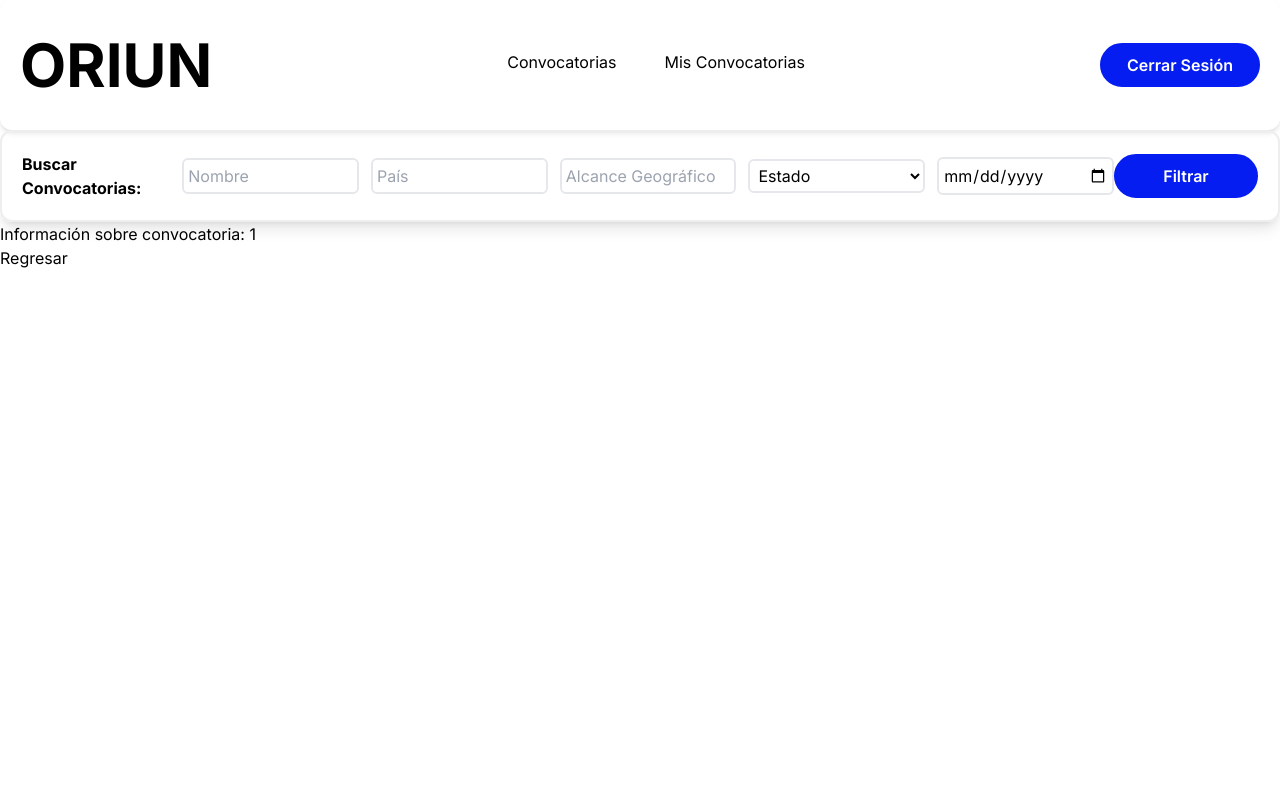
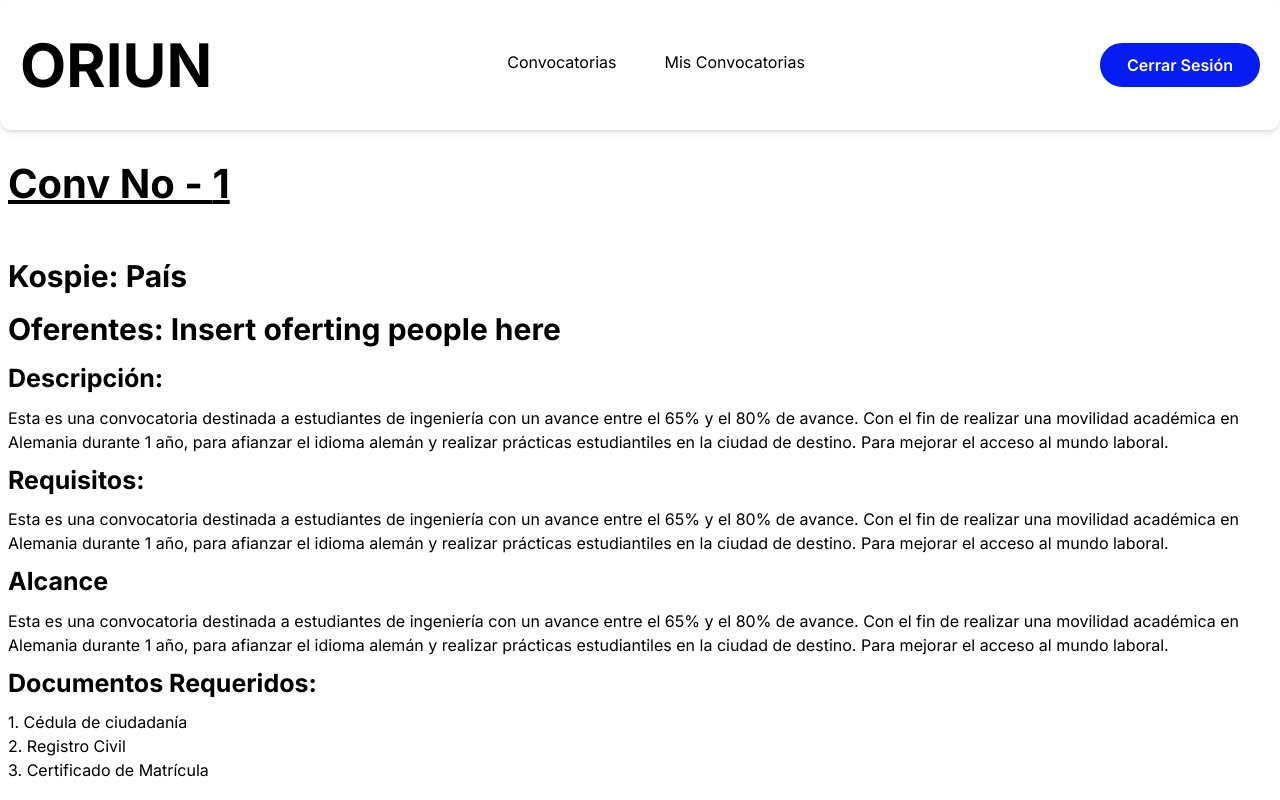
Before and after one commit to camunozv/oriun-frontend, a Next.js app: page /ConvocatoriasEstudiante/1 in a window 1280 px wide. Built offline with nearby package versions, Linux system fonts and the light colour scheme.

Commit message:
Student details page first overview

```diff
--- a/app/ConvocatoriasAdmin/[ActualizarConvocatoria]/page.jsx
+++ b/app/ConvocatoriasAdmin/[ActualizarConvocatoria]/page.jsx
@@ -10,11 +10,9 @@ function ActualizarConvocatoria({ params }) {
   const id = params.ActualizarConvocatoria;
 
   return (
-    <>
-      <main className="relative mt-4 mx-auto overflow-hidden max-w-[1580px] gap-3 p-2">
-        <UpdateConvocatoria />
-      </main>
-    </>
+    <main className="relative mt-4 mx-auto overflow-hidden max-w-[1580px] gap-3 p-2">
+      <UpdateConvocatoria id={id} />
+    </main>
   );
 }
 
--- a/app/ConvocatoriasAdmin/page.jsx
+++ b/app/ConvocatoriasAdmin/page.jsx
@@ -18,15 +18,7 @@ async function ConvocatoriasAdminPage() {
     <>
       <Filter />
       <main className="relative mt-4 mx-auto overflow-hidden max-w-[1580px] gap-3 p-2">
-        {/* <div className="grid grid-cols-3 w-full gap-6">
-          <CardConvocatorias admin={true} />
-          <CardConvocatorias admin={true} />
-          <CardConvocatorias admin={true} />
-          <CardConvocatorias admin={true} />
-          <CardConvocatorias admin={true} />
-          <CardConvocatorias admin={true} />
-        </div> */}
-        <GridConvocatorias calls={calls}/>
+        <GridConvocatorias calls={calls} admin={true}/>
       </main>
     </>
   );
--- a/app/ConvocatoriasEstudiante/[lambda]/page.jsx
+++ b/app/ConvocatoriasEstudiante/[lambda]/page.jsx
@@ -1,24 +1,23 @@
 import Link from "next/link";
 import React from "react";
+import DetailsConvocatoria from "@/components/ConvsPage/DetailsConvocatoria";
 
 function ConvocatoriasDetailsPage({ params }) {
+  const id = params.lambda;
   return (
-    <main>
-      <h1>Información sobre convocatoria: {params.lambda} </h1>
-
-      {/*
-
-        Se debe crear un componente para la presentación de la info de una convocatoria
-        en partícular.
-
-        Más adelante debe sacarse la funcionalidad de postulación y demás.
-
-       */}
-
-       <Link href = "../convocatorias">Regresar</Link>
-    </main>
+    <>
+      <main className="relative mt-4 mx-auto overflow-hidden max-w-[1580px] gap-3 p-2">
+        <DetailsConvocatoria
+          idConvocatoria={id}
+          name="Kospie"
+          description={`Esta es una convocatoria destinada a estudiantes de ingeniería con un avance entre el 65% y el 80% de avance. Con el fin de realizar una movilidad académica en Alemania durante 1 año,
+          para afianzar el idioma alemán y
+          realizar prácticas estudiantiles en la ciudad de destino.
+          Para mejorar el acceso al mundo laboral.`}
+        />
+      </main>
+    </>
   );
 }
 
-
 export default ConvocatoriasDetailsPage;
--- a/app/ConvocatoriasEstudiante/layout.jsx
+++ b/app/ConvocatoriasEstudiante/layout.jsx
@@ -18,7 +18,6 @@ function ConvocatoriasEstudianteLayout({ children }) {
   return (
     <>
       <NavbarConvocatorias links= {LINKS_ESTUDIANTE} />
-      <Filter />
       {children}
     </>
   );
--- a/app/ConvocatoriasEstudiante/page.jsx
+++ b/app/ConvocatoriasEstudiante/page.jsx
@@ -3,6 +3,8 @@ import React from "react";
 import Navbar from "@/components/Navbar/Navbar";
 import Filter from "@/components/ConvsPage/Filter";
 import CardConvocatorias from "@/components/ConvsPage/CardConvocatorias";
+import GridConvocatorias from "@/components/ConvsPage/GridConvocatorias";
+import { getCalls } from "@/lib/calls";
 
 // async function shareMeal({ formData }) {
 // "use-server"; // This creates a soggneante "server-action". Which is a function guaranteed to funciton on the server.
@@ -16,20 +18,14 @@ import CardConvocatorias from "@/components/ConvsPage/CardConvocatorias";
 //   };
 // }
 
-function ConvocatoriasEstudiantePage() {
+async function ConvocatoriasEstudiantePage() {
+  const calls = await getCalls();
+
   return (
     <>
+    <Filter/>
       <main className="relative mt-4 mx-auto overflow-hidden max-w-[1580px] gap-3 p-2">
-        <div className="grid grid-cols-3 w-full gap-6">
-
-          <CardConvocatorias admin = {false} code = "2021"/>
-          <CardConvocatorias admin = {false} code = {2022}/>
-          <CardConvocatorias admin = {false} code = {2023}/>
-          <CardConvocatorias admin = {false} code = {2024}/>
-          <CardConvocatorias admin = {false} code = {2025}/>
-          <CardConvocatorias admin = {false} code = {2026}/>
-
-        </div>
+        <GridConvocatorias admin={false} calls={calls} />
       </main>
     </>
   );
--- a/components/ConvsPage/CardConvocatorias.jsx
+++ b/components/ConvsPage/CardConvocatorias.jsx
@@ -3,10 +3,14 @@ import React, { useState } from "react";
 import Modal from "./Modal";
 import Link from "next/link";
 
-function CardConvocatorias({ admin, description, university_id, available_slots, id }) {
-
+function CardConvocatorias({
+  admin,
+  description,
+  university_id,
+  available_slots,
+  id,
+}) {
   const [isVisibleModal, setIsVisibleModal] = useState(false);
-
 
   if (admin === true) {
     return (
@@ -72,20 +76,27 @@ function CardConvocatorias({ admin, description, university_id, available_slots,
           Flag Here Flag Here Flag Here Flag Here Flag Here Flag Here Flag Here
           Flag Here Flag Here
         </div>
-        <p className="font-semibold">Nombre</p>{" "}
+        {/* <p className="font-semibold">Nombre</p>{" "} */}
         {/** Aqui debe ir prop name de la convocatoria */}
-        <p className="font-semibold">Universidad</p>{" "}
+        {/* <p className="font-semibold">Universidad</p>{" "} */}
         {/** Aqui debe ir prop university de la convocatoria */}
-        <p className="font-semibold">País</p>{" "}
+        {/* <p className="font-semibold">País</p>{" "} */}
         {/** Aqui debe ir prop country de la convocatoria */}
+
+        <p className="font-semibold">{description}</p>
+        <p className="font-semibold">{university_id}</p>
+        <p className="font-semibold">{available_slots}</p>
+
         <div className="flex justify-between items-center w-96">
           <div className="w-full p-2">
+            <Link href={`./ConvocatoriasEstudiante/${id}`}>
               <button
                 type="button"
                 className="w-full font-semibold bg-white border-2 rounded-full border-figma_blue text-figma_blue py-2"
               >
                 Ver detalles
               </button>
+            </Link>
           </div>
           <div className="w-full p-2">
             <button
--- /dev/null
+++ b/components/ConvsPage/DetailsConvocatoria.jsx
@@ -0,0 +1,58 @@
+import React from "react";
+
+function DetailsConvocatoria({ idConvocatoria, name, description, available }) {
+  if (available == false) {
+    return <div>Hello</div>;
+  } else {
+    return (
+      <section className="flex justify-start items-left flex-col gap-2">
+        <h1 className="font-bold text-[40px] underline">
+          Conv No - {idConvocatoria}
+        </h1>
+        <br />
+        <h2 className="font-bold text-[30px] flex items-center justify-between">
+          {name}: País
+        </h2>
+        <h2 className="font-bold text-[30px]">
+          Oferentes: Insert oferting people here
+        </h2>
+        <label
+          htmlFor="description paragraph"
+          className="font-bold text-[25px]"
+        >
+          Descripción:
+        </label>
+        <p id="description paragraph">{description}</p>
+        <label
+          htmlFor="requirements paragraph"
+          className="font-bold text-[25px]"
+        >
+          Requisitos:
+        </label>
+        <p id="requirements paragraph">{description}</p>
+
+        <label
+          htmlFor="reach paragraph"
+          className="font-bold text-[25px]"
+        >
+          Alcance
+        </label>
+        <p id="reach paragraph">{description}</p>
+
+        <label
+          htmlFor="requirements paragraph"
+          className="font-bold text-[25px]"
+        >
+          Documentos Requeridos:
+        </label>
+        <ul id="reach" className="requirements paragraph">
+            <li>1. Cédula de ciudadanía</li>
+            <li>2. Registro Civil</li>
+            <li>3. Certificado de Matrícula</li>
+        </ul>
+      </section>
+    );
+  }
+}
+
+export default DetailsConvocatoria;
--- a/components/ConvsPage/GridConvocatorias.jsx
+++ b/components/ConvsPage/GridConvocatorias.jsx
@@ -1,11 +1,11 @@
 import React from 'react'
 import CardConvocatorias from './CardConvocatorias'
 
-function GridConvocatorias({calls}) {
+function GridConvocatorias({calls, admin}) {
   return (
     <div className="grid grid-cols-3 w-full gap-6">
         {calls.map((call) => (
-            <CardConvocatorias admin={true} id={call.id} available_slots={call.available_slots}
+            <CardConvocatorias admin={admin} id={call.id} available_slots={call.available_slots}
             description={call.description}
             university_id={call.university_id}/>
         ))}
--- a/components/ConvsPage/UpdateConvocatoria.jsx
+++ b/components/ConvsPage/UpdateConvocatoria.jsx
@@ -1,5 +1,4 @@
 import React from "react";
-
 
 // Actualizar me redirige a la página donde va a estar la convocatoria que yo necesito modificar, que va a ser
 // una ruta dinámica. Dentro de esa ruta voy a tener un componente que recibe como parámetro el id que viene en
@@ -11,8 +10,10 @@ import React from "react";
 // 3. El componente hará automáticamente un fetch con use effect para traer a la convocatoria tras bambalinas
 // 4. Se le pedirá al usuario que digite solo la información que desea actualizar.
 // 5. Se actualiza la convocatoria.
+// 6. Debe actualizarse la convocatoria solo en los campos que desea modificar el usuario, la demás información
+// se retorna al backend tal cual como está.
 
-function UpdateConvocatoria() {
+function UpdateConvocatoria({ id }) {
   return (
     <div className="flex flex-col justify-center items-center w-full rounded-lg shadow-lg p-6">
       <form className="w-full">
@@ -21,8 +22,9 @@ function UpdateConvocatoria() {
             htmlFor="information_grid"
             className="font-semibold text-[20px] block"
           >
-            Información General
+            Convocatoria Selecionada : {id}
           </label>
+          <p className="text-grey-500">Por favor solo escriba en los campos que desea actualizar.</p>
         </div>
         <div
           id="information_grid"
@@ -165,7 +167,7 @@ function UpdateConvocatoria() {
             type="submit"
             className="w-full font-semibold bg-figma_blue border-2 rounded-full border-figma_blue text-white py-2"
           >
-            Crear
+            Actualizar
           </button>
         </div>
       </form>
--- a/init_database.js
+++ b/init_database.js
@@ -2,6 +2,8 @@ const sql = require("better-sqlite3");
 const db = sql("calls.db");
 
 // This script was created for TESTING PURPOSES ONLY for fetching data from a data base.
+// To run this file type in the node command line "node init_database.js"
+
 const dummyCalls = [
   {
     university_id: 10031,
```
Lines whose indentation alone changed are shown as unchanged.
